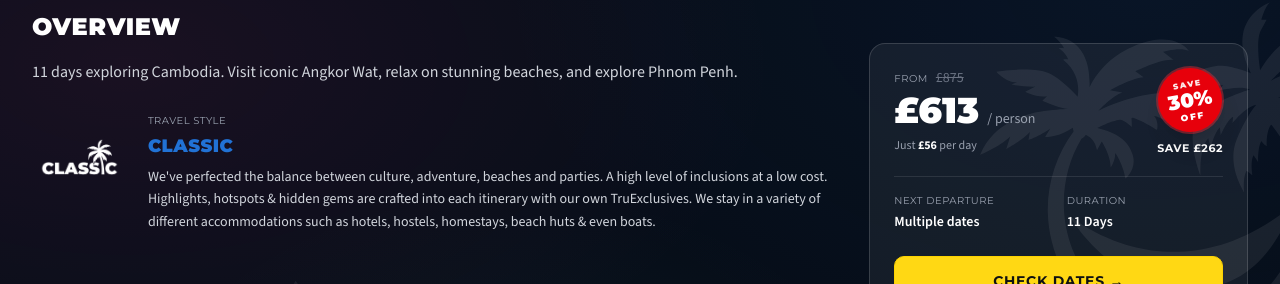
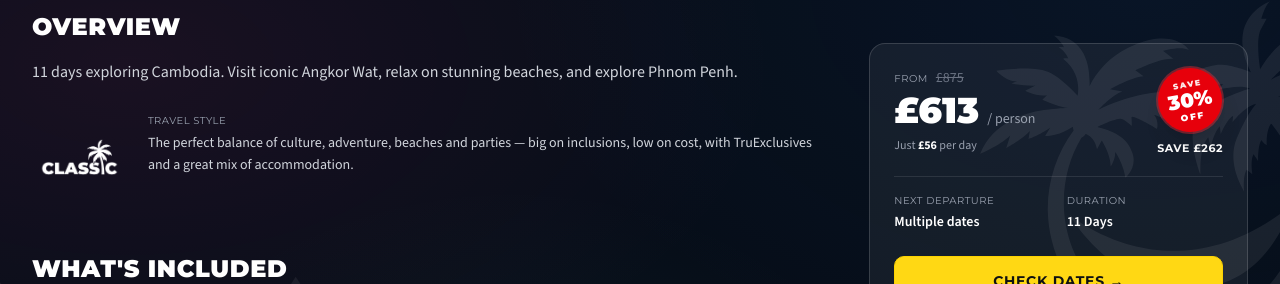
Before and after one commit to markpope8507/trutravels, a Next.js app: page /destinations/asia/cambodia/cambodia-explorer in a window 1280 px wide. Shown: the part 895-1179 px from the top of the page. Built offline with nearby package versions, Linux system fonts and the light colour scheme.

Commit message:
Tour page travel style: shorter copy, drop the coloured style name
Remove the coloured (e.g. blue "Classic") style-name line from the travel-style
block, and trim the long Classic description to a single concise line.

Co-Authored-By: Claude Opus 4.8 (1M context) <noreply@anthropic.com>

```diff
--- a/src/components/travel-style-pill.tsx
+++ b/src/components/travel-style-pill.tsx
@@ -14,12 +14,6 @@ export default function TravelStylePill({ style }: { style: TravelStyle }) {
         <p className="text-[10px] text-gray-400 uppercase tracking-wider font-heading mb-1">
           Travel Style
         </p>
-        <p
-          className="text-lg font-black uppercase tracking-wide font-heading mb-1.5"
-          style={{ color: config.color }}
-        >
-          {config.label}
-        </p>
         <p className="text-gray-300 text-sm leading-relaxed">{config.description}</p>
       </div>
     </div>
--- a/src/lib/data.ts
+++ b/src/lib/data.ts
@@ -11,7 +11,7 @@ export const travelStyleConfig: Record<TravelStyle, { label: string; color: stri
     color: "#2172D5",
     icon: "M12 2l3.09 6.26L22 9.27l-5 4.87 1.18 6.88L12 17.77l-6.18 3.25L7 14.14 2 9.27l6.91-1.01L12 2z",
     logo: "/classic-logo.png",
-    description: "We've perfected the balance between culture, adventure, beaches and parties. A high level of inclusions at a low cost. Highlights, hotspots & hidden gems are crafted into each itinerary with our own TruExclusives. We stay in a variety of different accommodations such as hotels, hostels, homestays, beach huts & even boats.",
+    description: "The perfect balance of culture, adventure, beaches and parties — big on inclusions, low on cost, with TruExclusives and a great mix of accommodation.",
   },
   backpacker: {
     label: "Backpacker",
```
